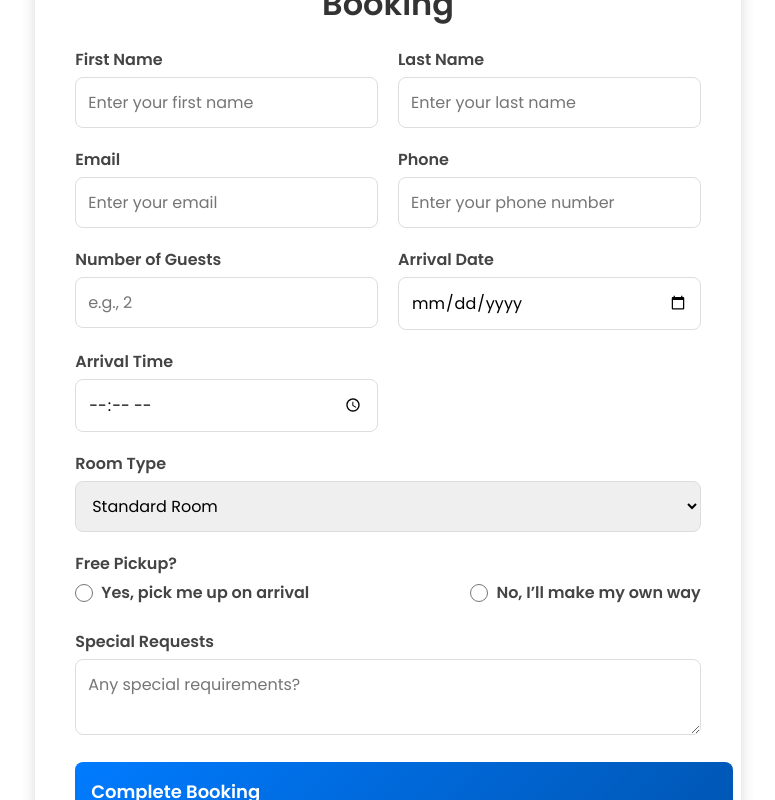
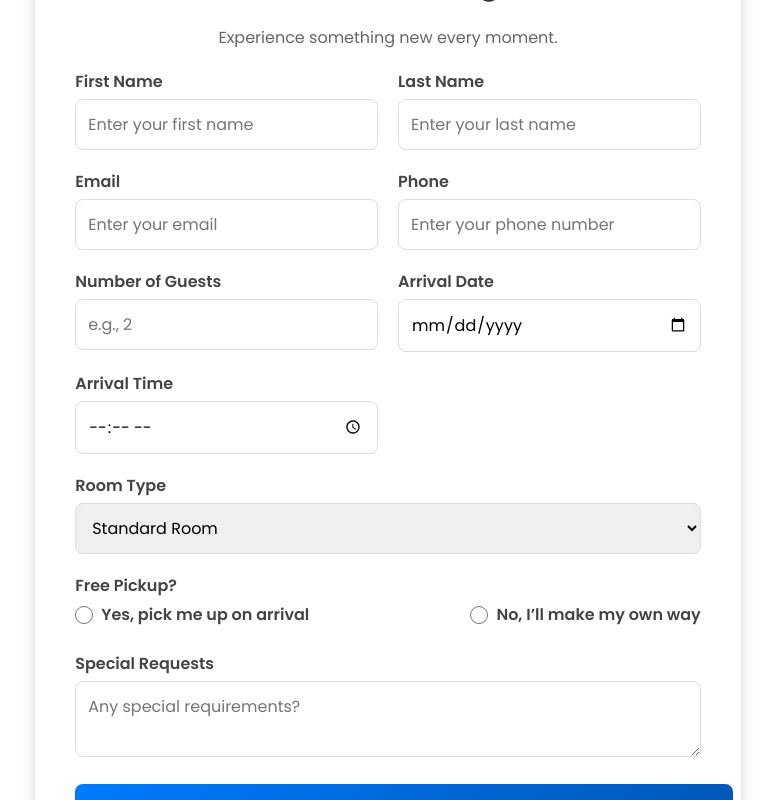
Before and after one commit to Ampomaah24/InnSight, a React (Vite) app: page /book-room in a window 1280 px wide. Shown: the whole page, without its empty margins (252-1027 px from the left). Built offline with nearby package versions, Linux system fonts and the light colour scheme.

Commit message:
changes made to booking page

```diff
--- a/src/assets/styles/ServicesPage.css
+++ b/src/assets/styles/ServicesPage.css
@@ -108,6 +108,7 @@ body, html {
     text-align: center;
     font-size: 16px;
     background-color: #fff;
+    color: black;
 }
 
 /* Button Styling */
--- a/src/pages/BookingPage.jsx
+++ b/src/pages/BookingPage.jsx
@@ -33,7 +33,8 @@ const BookingPage = () => {
 
   return (
     <div className="booking-container">
-      <h2>Booking</h2>
+      <h2>Hotel Booking</h2>
+      <p>Experience something new every moment.</p>
 
       {isSubmitted ? (
         <div className="success-message">
```
